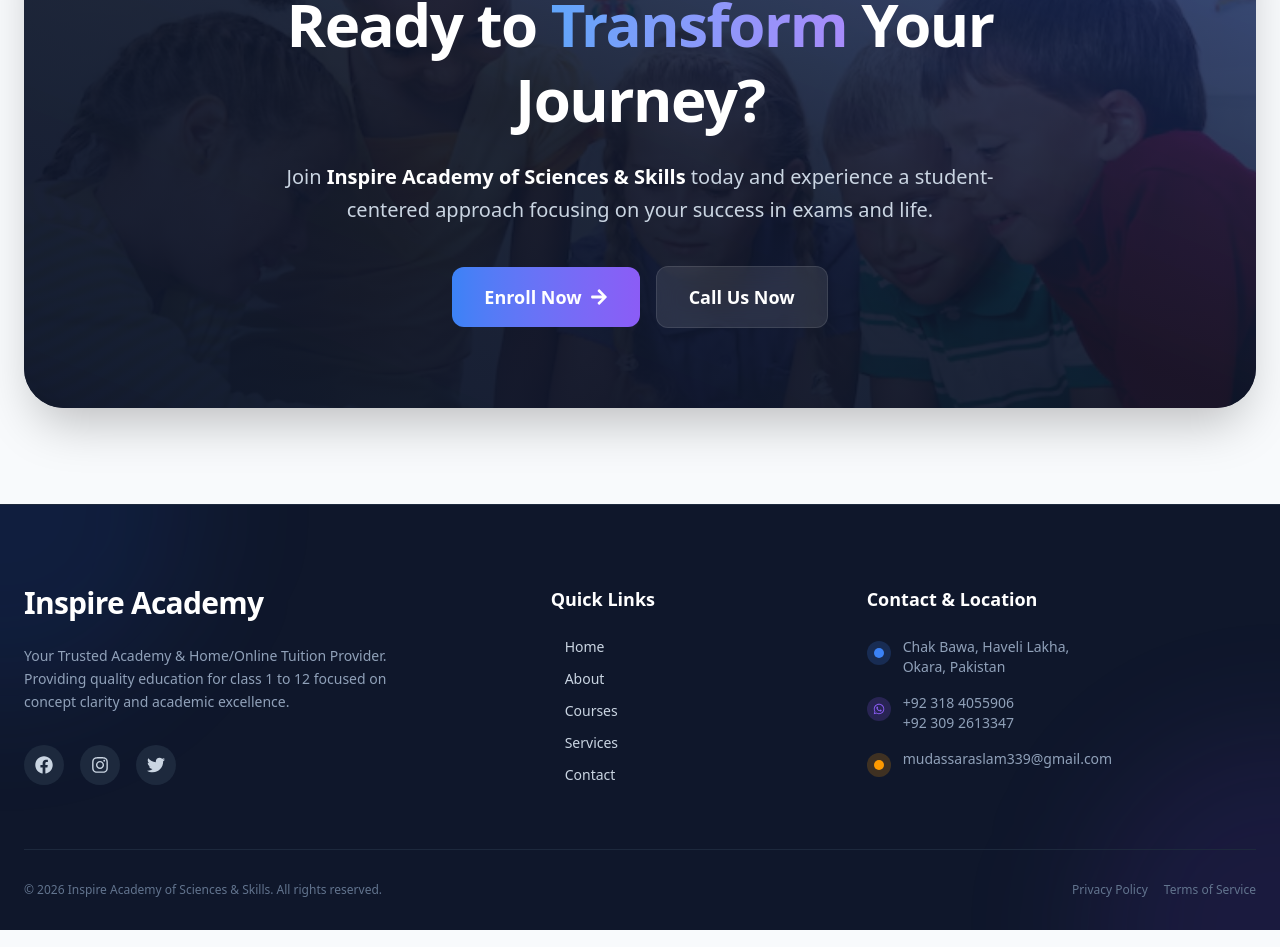
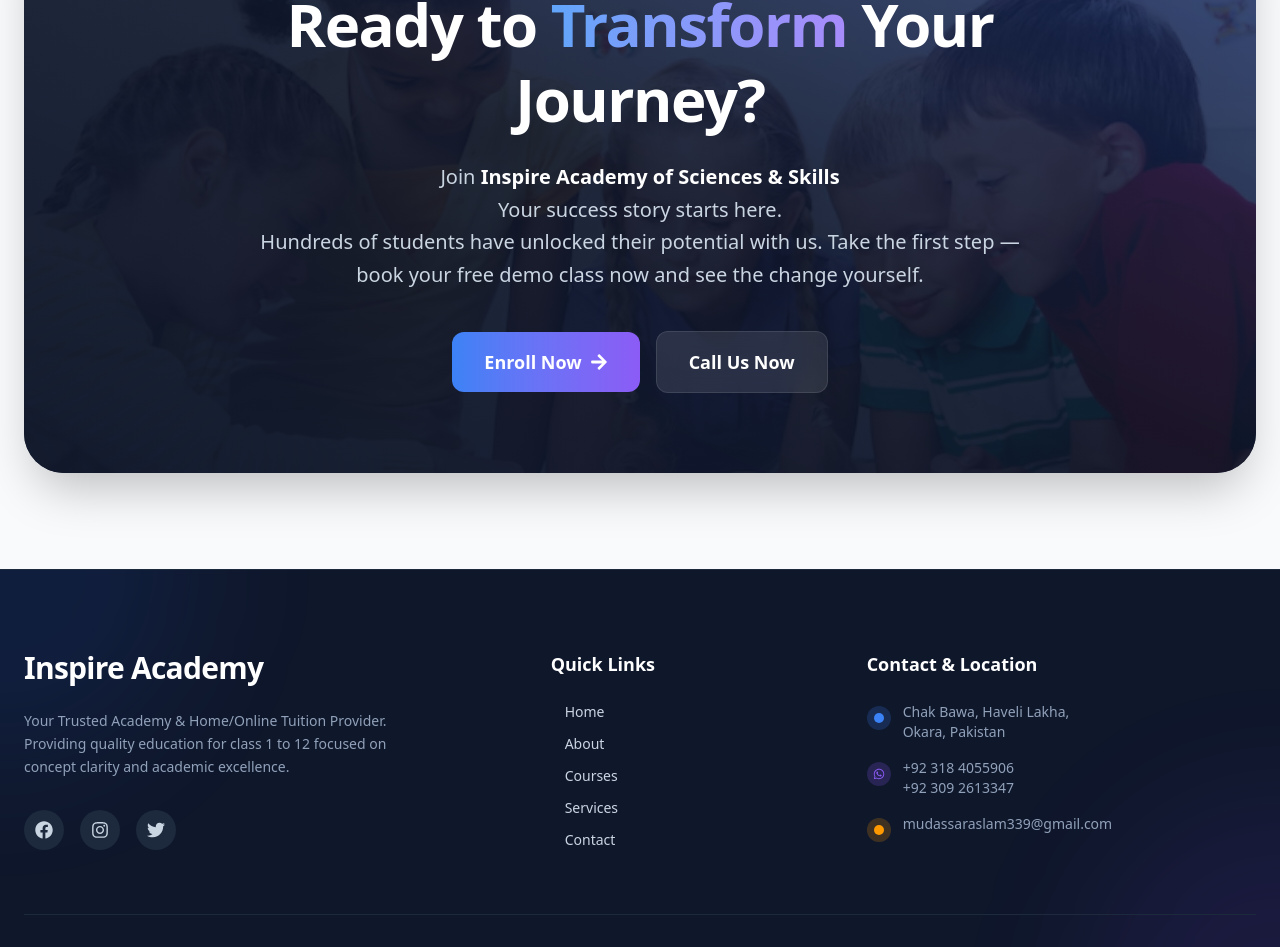
Before and after one commit to mudassirexplainsphysics7-ship-it/Inspire_acedimy_website, a Next.js app: page / in a window 1280 px wide. Shown: the part 6130-7077 px from the top of the page. Built offline with nearby package versions, Linux system fonts and the light colour scheme.

Commit message:
initial comit

```diff
--- a/src/components/CTASection.tsx
+++ b/src/components/CTASection.tsx
@@ -53,7 +53,9 @@ export default function CTASection() {
                             }}
                             className="text-lg md:text-xl text-slate-300 mb-10 leading-relaxed font-medium"
                         >
-                            Join <span className="font-bold text-white">Inspire Academy of Sciences & Skills</span> today and experience a student-centered approach focusing on your success in exams and life.
+                            Join <span className="font-bold text-white">Inspire Academy of Sciences & Skills</span><br />Your success story starts here.
+                            <br />Hundreds of students have unlocked their potential with us.
+                            Take the first step — book your free demo class now and see the change yourself.
                         </motion.p>
 
                         <motion.div
```
